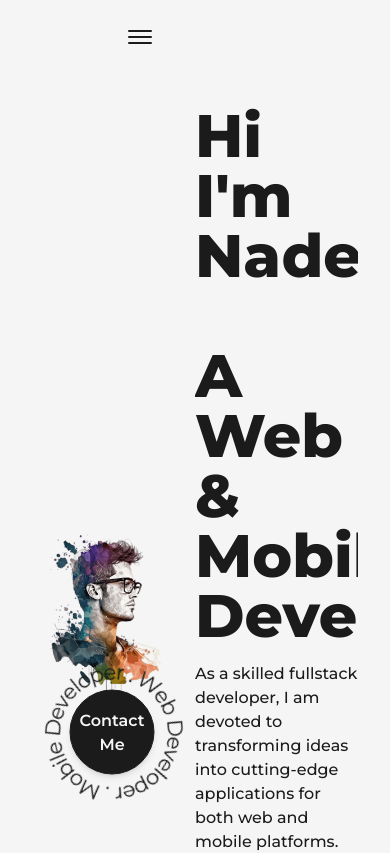
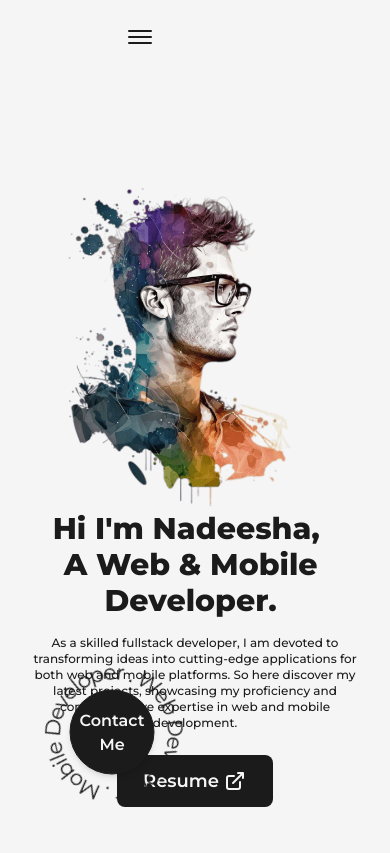
Before and after one commit to nadeeshaMadusanka99/personal_portfolio, a Next.js app: page / in a window 390 px wide. Shown: the top 853 px of the page. Built offline with nearby package versions, Linux system fonts and the light colour scheme.

Commit message:
Add  responsive code to home page

```diff
--- a/src/pages/about.js
+++ b/src/pages/about.js
@@ -46,7 +46,7 @@ const About = () => {
                 href="/contact_me"
                 className="flex items-center bg-dark text-light mt-6 p-2.5 px-6 rounded-lg text-lg font-semibold hover:bg-light
                  hover:text-dark border-2 border-solid border-transparent
-                  hover:border-dark dark:bg-light dark:text-dark hover:dark:bg-dark hover:dark:text-light hover:dark:border-light"
+                  hover:border-dark dark:bg-light dark:text-dark hover:dark:bg-dark hover:dark:text-light hover:dark:border-light md:text-base"
               >
                 Contact Me
               </Link>
--- a/src/pages/index.js
+++ b/src/pages/index.js
@@ -18,30 +18,30 @@ export default function Home() {
       </Head>
       <TransitionEffect />
       <main className="flex items-center text-dark w-full min-h-screen dark:text-light">
-        <Layout className="pt-0 ">
-          <div className="flex items-center justify-between w-full ">
-            <div className="w-1/2 ">
+        <Layout className="pt-0  md:pt-16 sm:pt-8">
+          <div className="flex items-center justify-between w-full lg:flex-col">
+            <div className="w-1/2 md:w-full">
               <Image
                 src={ProfilePic}
                 alt="NadeeshaMadusanka"
-                className="w-full h-auto "
+                className="w-full h-auto lg:hidden md:inline-block md:w-full"
                 priority
                 sizes="(max-width: 768px) 100vw, (max-width: 1200px) 50vw, 50vw"
               />
             </div>
-            <div className="w-1/2 flex flex-col items-center self-center ">
+            <div className="w-1/2 flex flex-col items-center self-center lg:w-full lg:text-center">
               <AnimatedText
                 text={`Hi I'm Nadeesha, \nA Web & Mobile Developer.`}
-                className="!text-6xl !text-left"
+                className="!text-6xl !text-left xl:!text-5xl lg:!text-center lg:!text-6xl md:!text-5xl sm:!text-3xl"
               />
-              <p className="my-4 text-base font-medium">
+              <p className="my-4 text-base font-medium md:text-sm sm:text-xs">
                 As a skilled fullstack developer, I am devoted to transforming
                 ideas into cutting-edge applications for both web and mobile
                 platforms. So here discover my latest projects, showcasing
                 my proficiency and comprehensive expertise in web
                 and mobile development.
               </p>
-              <div className="flex items-center self-start mt-2">
+              <div className="flex items-center self-start mt-2 lg:self-center">
                 <Link
                   href="/Nadeesha Madusanka Resume.pdf"
                   target={"_blank"}
```
